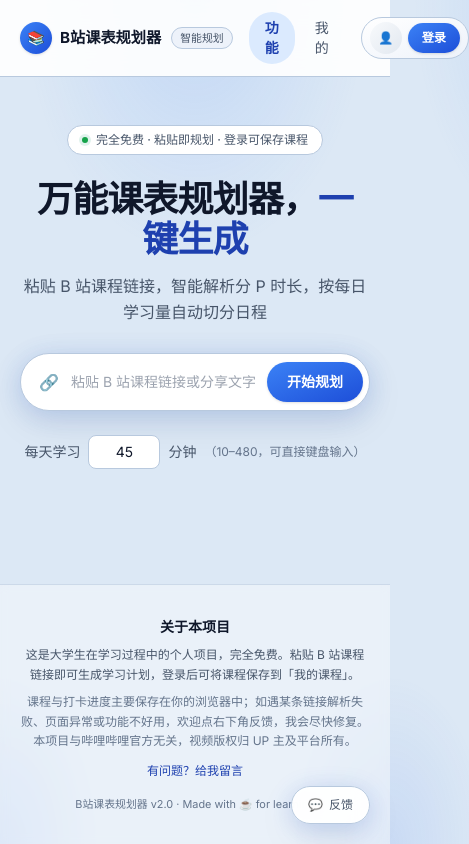
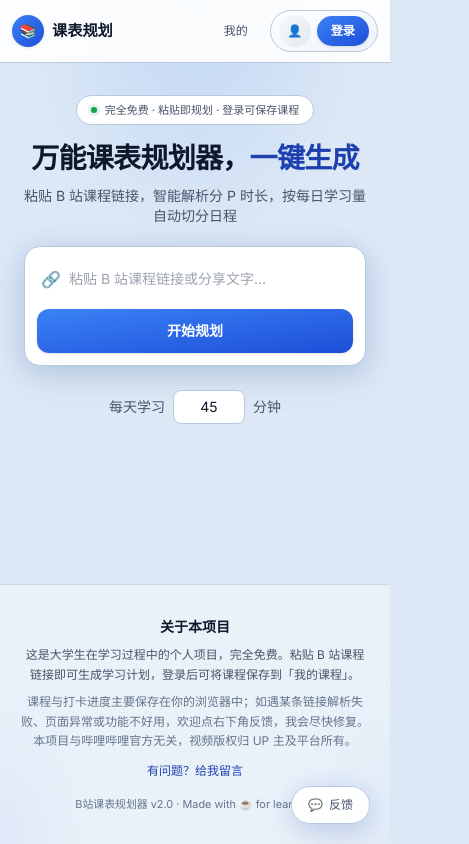
Before and after one commit to Ryn518/bilibili-parser, a Next.js app: page / in a window 390 px wide. Shown: the whole page, 469 px wide, since content can reach past the window. Built offline with nearby package versions, Linux system fonts and the light colour scheme.

Commit message:
fix: dev CSS loading and mobile-only layout tweaks (preserve desktop)

```diff
--- a/components/layout/Topbar.tsx
+++ b/components/layout/Topbar.tsx
@@ -18,18 +18,19 @@
 
   return (
     <header className="sticky top-0 z-50 border-b border-border bg-white/90 backdrop-blur-md">
-      <div className="mx-auto flex max-w-[1080px] items-center justify-between gap-4 px-5 py-3">
-        <span className="flex shrink-0 items-center gap-2 text-[0.95rem] font-bold text-ink">
+      <div className="mx-auto flex max-w-[1080px] items-center justify-between gap-4 px-5 py-3 max-md:gap-2 max-md:px-3 max-md:py-2.5">
+        <Link href="/" className="flex shrink-0 items-center gap-2 text-[0.95rem] font-bold text-ink">
           <span className="flex h-8 w-8 items-center justify-center rounded-full bg-gradient-to-br from-accent to-accent-deep text-sm text-white shadow">
             📚
           </span>
-          B站课表规划器
-          <span className="ml-0.5 rounded-full border border-border bg-surface2 px-2 py-0.5 text-[0.68rem] font-medium text-text2">
+          <span className="max-md:hidden">B站课表规划器</span>
+          <span className="hidden max-md:inline">课表规划</span>
+          <span className="ml-0.5 rounded-full border border-border bg-surface2 px-2 py-0.5 text-[0.68rem] font-medium text-text2 max-md:hidden">
             智能规划
           </span>
-        </span>
+        </Link>
 
-        <nav className="flex gap-1">
+        <nav className="flex gap-1 max-md:hidden">
           <Link
             href="/"
             className={`rounded-full px-4 py-1.5 text-sm font-medium transition ${pathname === '/' ? 'bg-accent-light font-semibold text-accent-text' : 'text-text2 hover:text-ink'}`}
@@ -53,6 +54,14 @@
         </nav>
 
         <div className="flex shrink-0 items-center gap-2.5">
+          <Link
+            href="/mine"
+            className={`hidden rounded-full px-3 py-1.5 text-xs font-medium max-md:inline-flex ${
+              pathname === '/mine' ? 'bg-accent-light text-accent-text' : 'text-text2'
+            }`}
+          >
+            我的
+          </Link>
           <div
             className={`user-area flex items-center gap-1.5 rounded-full border py-1 pl-2 pr-1.5 transition ${
               userAreaClass === 'free'
--- a/components/plan/LandingHero.tsx
+++ b/components/plan/LandingHero.tsx
@@ -56,15 +56,15 @@
   };
 
   return (
-    <section className="mx-auto max-w-[760px] py-12 text-center">
-      <div className="mb-6 inline-flex items-center gap-2 rounded-full border border-border bg-surface px-3.5 py-1.5 text-xs font-medium text-text2">
+    <section className="mx-auto max-w-[760px] py-12 text-center max-md:px-1 max-md:py-8">
+      <div className="mb-6 inline-flex items-center gap-2 rounded-full border border-border bg-surface px-3.5 py-1.5 text-xs font-medium text-text2 max-md:mb-4 max-md:text-[11px]">
         <span className="h-1.5 w-1.5 rounded-full bg-green-600 shadow-[0_0_0_3px_rgba(5,150,105,0.12)]" />
         完全免费 · 粘贴即规划 · 登录可保存课程
       </div>
-      <h1 className="mb-3.5 text-4xl font-extrabold tracking-tight text-ink md:text-5xl">
+      <h1 className="mb-3.5 text-4xl font-extrabold tracking-tight text-ink max-md:mb-2.5 max-md:text-[1.75rem] max-md:leading-tight md:text-5xl">
         万能课表规划器，<span className="text-accent-text">一键生成</span>
       </h1>
-      <p className="mx-auto mb-7 max-w-xl text-base leading-relaxed text-text2">
+      <p className="mx-auto mb-7 max-w-xl text-base leading-relaxed text-text2 max-md:mb-5 max-md:text-sm">
         粘贴 B 站课程链接，智能解析分 P 时长，按每日学习量自动切分日程
       </p>
 
@@ -86,10 +86,11 @@
         </div>
       )}
 
-      <div className="mb-2 flex items-center gap-1 rounded-full border border-border bg-surface p-1.5 shadow-lg">
-        <span className="pl-3 text-base text-text3">🔗</span>
+      <div className="mb-2 flex items-center gap-1 rounded-full border border-border bg-surface p-1.5 shadow-lg max-md:flex-col max-md:gap-2.5 max-md:rounded-2xl max-md:p-3">
+        <div className="flex w-full min-w-0 items-center gap-1 max-md:gap-0">
+          <span className="pl-3 text-base text-text3 max-md:pl-1">🔗</span>
           <input
-          className="min-w-0 flex-1 border-none bg-transparent px-2 py-3 text-sm outline-none"
+            className="min-w-0 flex-1 border-none bg-transparent px-2 py-3 text-sm outline-none max-md:py-2.5"
             placeholder="粘贴 B 站课程链接或分享文字…"
             value={url}
             onChange={(e) => {
@@ -107,7 +108,16 @@
             type="button"
             disabled={loading}
             onClick={submit}
-          className="search-btn shrink-0 rounded-full bg-gradient-to-br from-accent to-accent-deep px-5 py-2.5 text-sm font-semibold text-white shadow disabled:opacity-50"
+            className="search-btn shrink-0 rounded-full bg-gradient-to-br from-accent to-accent-deep px-5 py-2.5 text-sm font-semibold text-white shadow disabled:opacity-50 max-md:hidden"
+          >
+            {loading ? '规划中…' : '开始规划'}
+          </button>
+        </div>
+        <button
+          type="button"
+          disabled={loading}
+          onClick={submit}
+          className="search-btn hidden w-full rounded-xl bg-gradient-to-br from-accent to-accent-deep py-3 text-sm font-semibold text-white shadow disabled:opacity-50 max-md:inline-flex max-md:justify-center"
         >
           {loading ? '规划中…' : '开始规划'}
         </button>
@@ -138,7 +148,7 @@
           aria-label="每天学习分钟数，可直接输入"
         />
         <span>分钟</span>
-        <span className="text-xs text-text3">（10–480，可直接键盘输入）</span>
+        <span className="text-xs text-text3 max-md:hidden">（10–480，可直接键盘输入）</span>
       </div>
     </section>
   );
--- a/next.config.mjs
+++ b/next.config.mjs
@@ -1,8 +1,8 @@
 /** @type {import('next').NextConfig} */
 const nextConfig = {
   reactStrictMode: true,
-  // 允许 127.0.0.1 访问 dev 静态资源（CSS/JS），避免页面无样式
-  allowedDevOrigins: ['127.0.0.1']
+  // 开发时允许 localhost / 127.0.0.1 加载 CSS/JS，避免页面变纯文本
+  allowedDevOrigins: ['localhost', '127.0.0.1']
 };
 
 export default nextConfig;
```
Lines whose indentation alone changed are shown as unchanged.
